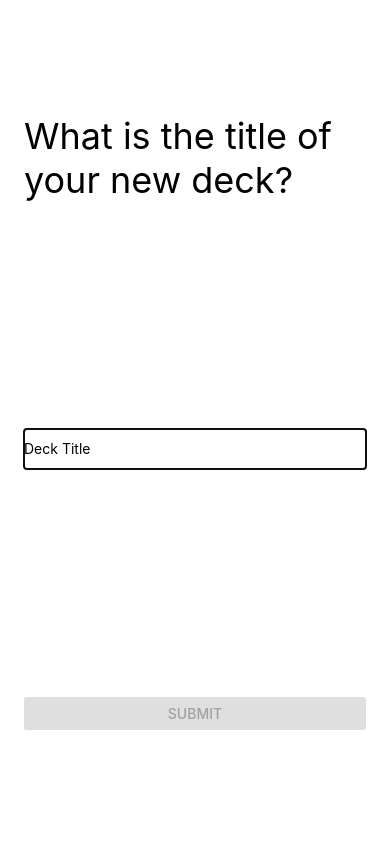
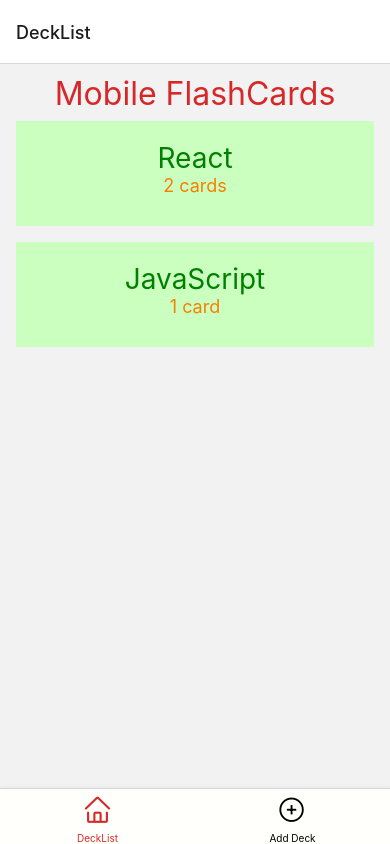
Before and after one commit to deeppsy/mobileFlashcards, a React Native app: screen / in a window 390 px wide. Built offline with nearby package versions, Linux system fonts and the light colour scheme.

Commit message:
add tab navigation feature

```diff
--- a/App.js
+++ b/App.js
@@ -4,12 +4,16 @@ import { Text, View } from "react-native";
 import { createStore } from "redux";
 import { Provider } from "react-redux";
 import Constants from "expo-constants";
+import { NavigationContainer } from "@react-navigation/native";
+import { createBottomTabNavigator } from "@react-navigation/bottom-tabs";
+import { AntDesign, Ionicons } from "@expo/vector-icons";
+
 import DeckList from "./components/DeckList";
 import AddDeck from "./components/AddDeck";
 
 import reducer from "./reducers";
 import applyMiddleware from "./middlewares";
-import { colors } from "./utils/colors";
+import { colors, purple, white } from "./utils/colors";
 
 function UdaciStatusBar({ backgroundColor, ...props }) {
   return (
@@ -18,6 +22,55 @@ function UdaciStatusBar({ backgroundColor, ...props }) {
     </View>
   );
 }
+
+const RouteConfigs = {
+  DeckList: {
+    name: "DeckList",
+    component: DeckList,
+    options: {
+      tabBarIcon: ({ color }) => (
+        <AntDesign name="home" size={30} color={color} />
+      ),
+      title: "DeckList",
+    },
+  },
+  AddDeck: {
+    component: AddDeck,
+    name: "Add Deck",
+    options: {
+      tabBarIcon: ({ color }) => (
+        <Ionicons name="add-circle-outline" size={30} color={color} />
+      ),
+      title: "Add Deck",
+    },
+  },
+};
+
+const TabNavigatorConfig = {
+  navigationOptions: {
+    header: null,
+  },
+  screenOptions: {
+    tabBarActiveTintColor: colors.foregroundColors.maximumRed,
+    tabBarInactiveTintColor: "black",
+    tabBarStyle: {
+      height: 56,
+      backgroundColor: colors.backgroundColors.BabyPowder,
+      shadowColor: "rgba(0, 0, 0, 0.24)",
+      shadowOffset: {
+        width: 0,
+        height: 3,
+      },
+      shadowRadius: 6,
+      shadowOpacity: 1,
+    },
+    indicatorStyle: {
+      backgroundColor: "yellow",
+    },
+  },
+};
+
+const Tab = createBottomTabNavigator();
 
 class App extends Component {
   render() {
@@ -29,8 +82,12 @@ class App extends Component {
             backgroundColor={colors.backgroundColors.DeepChampagne}
             barStyle="light"
           />
-          {/* <DeckList /> */}
-          <AddDeck />
+          <NavigationContainer>
+            <Tab.Navigator {...TabNavigatorConfig}>
+              <Tab.Screen {...RouteConfigs["DeckList"]} />
+              <Tab.Screen {...RouteConfigs["AddDeck"]} />
+            </Tab.Navigator>
+          </NavigationContainer>
         </View>
       </Provider>
     );
--- a/actions/index.js
+++ b/actions/index.js
@@ -1,4 +1,4 @@
-import { getDecksFromDB } from "../utils/api";
+import { getDecksFromDB, saveDeckTitleToDB } from "../utils/api";
 export const RECEIVE_DECKS = "RECEIVE_DECKS";
 export const ADD_DECK = "ADD_DECK";
 export const REMOVE_DECK = "REMOVE_DECK";
@@ -12,10 +12,16 @@ export function receiveDecks(decks) {
   };
 }
 
-export function addDeck(deck) {
+export function addDeck(title) {
   return {
     type: ADD_DECK,
-    deck,
+    title,
+  };
+}
+
+export function handleAddDeck(title) {
+  return (dispatch) => {
+    return saveDeckTitleToDB(title);
   };
 }
 
--- a/components/AddDeck.js
+++ b/components/AddDeck.js
@@ -14,6 +14,7 @@ import {
 import { connect } from "react-redux";
 import { addDeck } from "../actions";
 import { saveDeckTitleToDB } from "../utils/api";
+import { handleAddDeck } from "../actions";
 
 class AddDeck extends Component {
   state = {
@@ -28,10 +29,11 @@ class AddDeck extends Component {
 
   handleSubmit = () => {
     const { text } = this.state;
+    const { dispatch } = this.props;
 
-    addDeck(text);
+    dispatch(handleAddDeck(text));
+    dispatch(addDeck(text));
 
-    saveDeckTitleToDB(text);
     //TODO: navigate to home
     this.setState({ text: "" });
   };
@@ -49,6 +51,7 @@ class AddDeck extends Component {
             <TextInput
               placeholder="Deck Title"
               style={styles.textInput}
+              value={this.state.text}
               onChangeText={(newText) => this.handleChange(newText)}
               onSubmitEditing={this.handleSubmit}
               autoCapitalize="words"
--- a/reducers/index.js
+++ b/reducers/index.js
@@ -19,7 +19,7 @@ function decks(state = {}, action) {
       return {
         ...state,
         [action.title]: {
-          title,
+          title: action.title,
           questions: [],
         },
       };
--- a/utils/api.js
+++ b/utils/api.js
@@ -6,7 +6,7 @@ export const DECKS_STORAGE_KEY = "MOBILEFLASHCARDS:DECKS";
 
 export async function getDecksFromDB() {
   try {
-    // await AsyncStorage.removeItem(DECKS_STORAGE_KEY);
+    await AsyncStorage.removeItem(DECKS_STORAGE_KEY);
     const storeResults = await AsyncStorage.getItem(DECKS_STORAGE_KEY);
 
     if (storeResults === null) {
--- a/utils/colors.js
+++ b/utils/colors.js
@@ -18,3 +18,6 @@ export const colors = {
     BabyPowder: "#fffffc",
   },
 };
+
+export const purple = "purple";
+export const white = "white";
```
Also changed, not shown: package.json (+7 -0 lines), 1 other file (tests, documents, lock files or other folders).
